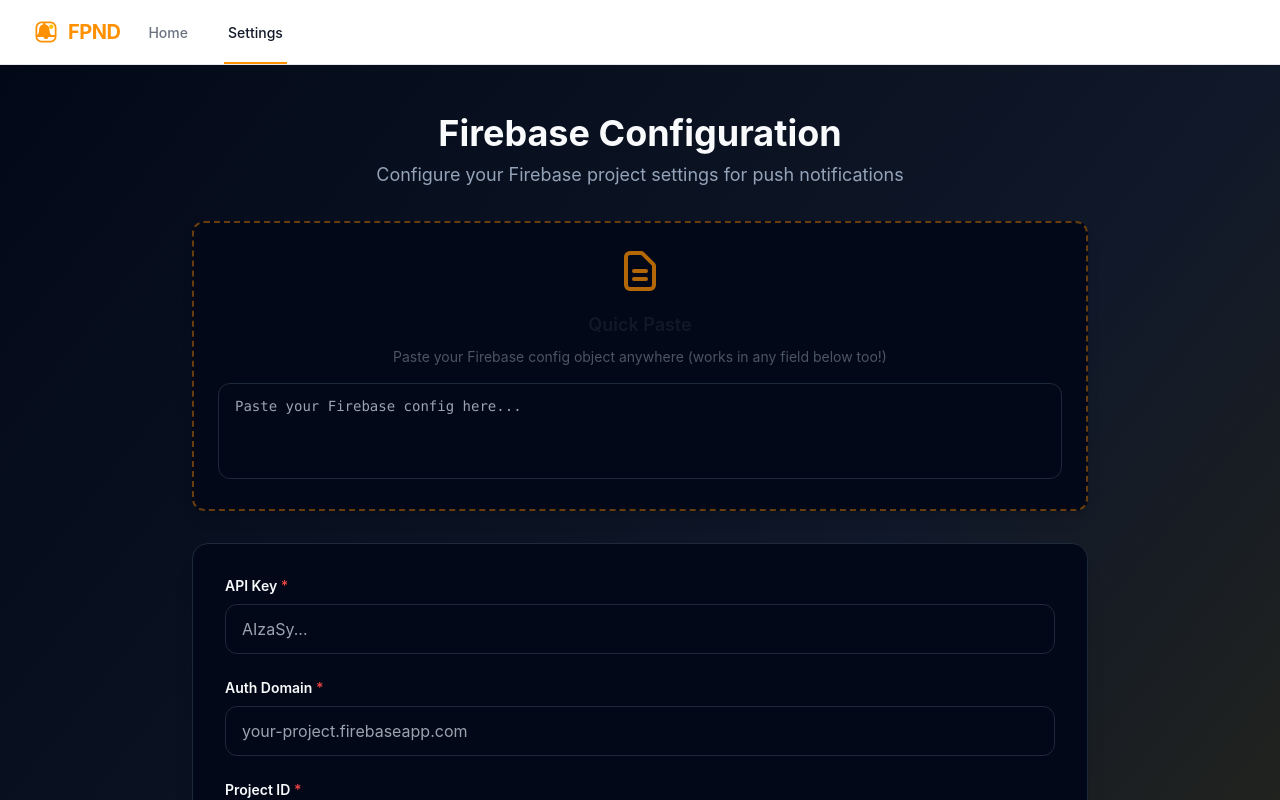
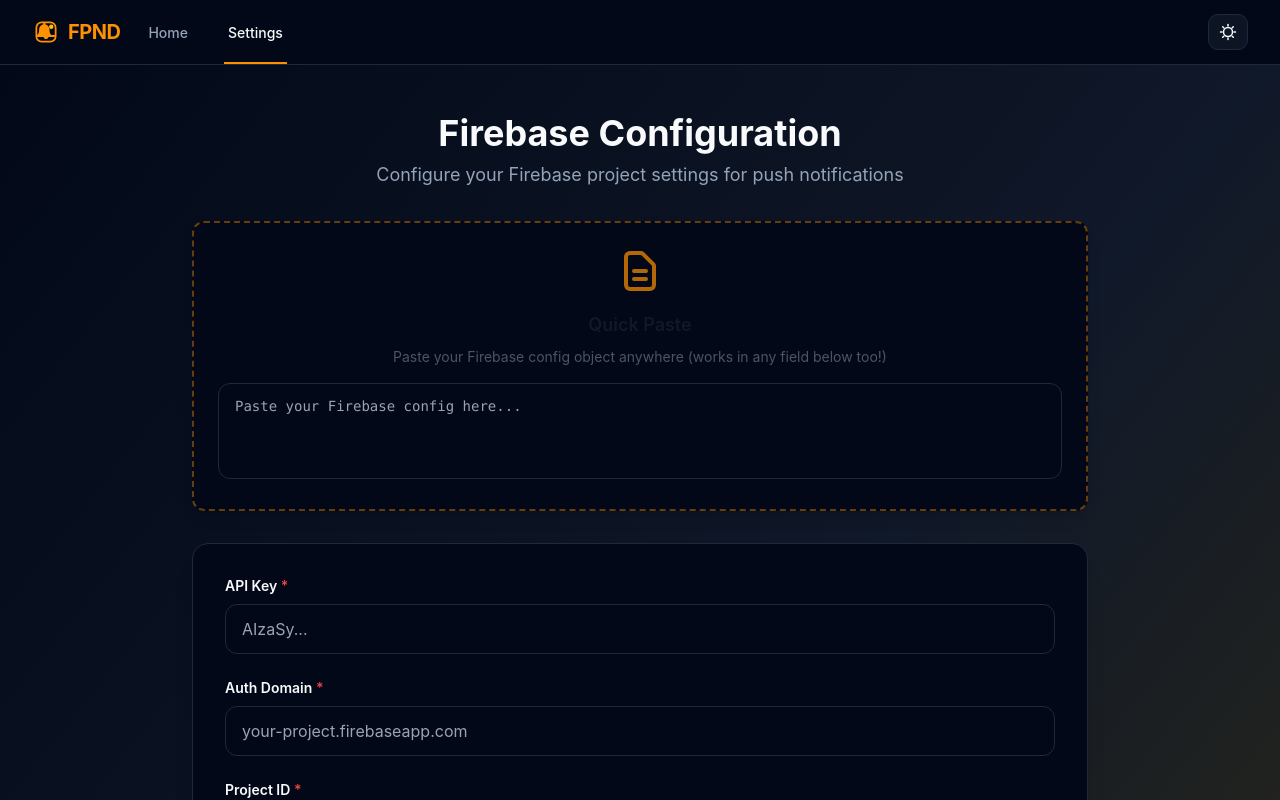
Before and after one commit to sannlynnhtun-coding/nextjs-firebase-push-notification, a Next.js app: page /settings in a window 1280 px wide. Shown: the top 800 px of the page. Built offline with nearby package versions, Linux system fonts and the light colour scheme.

Commit message:
feat: implement theme toggle functionality and update PushNotificationLayout for dark mode support; enhance document structure for theme persistence

```diff
--- a/components/PushNotificationLayout.js
+++ b/components/PushNotificationLayout.js
@@ -9,10 +9,38 @@
   const router = useRouter();
   const [token, setToken] = useState(null);
   const [hasConfig, setHasConfig] = useState(false);
+  const [isDark, setIsDark] = useState(true);
 
   useEffect(() => {
     checkConfigAndInit();
   }, []);
+
+  useEffect(() => {
+    try {
+      const stored = window.localStorage.getItem("theme");
+      const root = document.documentElement;
+
+      if (stored === "light") root.classList.remove("dark");
+      else root.classList.add("dark");
+
+      setIsDark(root.classList.contains("dark"));
+    } catch {
+      // ignore
+    }
+  }, []);
+
+  const toggleTheme = () => {
+    const root = document.documentElement;
+    const nextIsDark = !root.classList.contains("dark");
+    root.classList.toggle("dark", nextIsDark);
+    setIsDark(nextIsDark);
+
+    try {
+      window.localStorage.setItem("theme", nextIsDark ? "dark" : "light");
+    } catch {
+      // ignore
+    }
+  };
 
   const sendConfigToServiceWorker = async (config) => {
     if ("serviceWorker" in navigator) {
@@ -208,7 +236,7 @@
 
   return (
     <div className="min-h-screen flex flex-col">
-      <nav className="bg-white shadow-sm border-b border-gray-200">
+      <nav className="bg-background shadow-sm border-b border-border">
         <div className="max-w-7xl mx-auto px-4 sm:px-6 lg:px-8">
           <div className="flex justify-between h-16">
             <div className="flex">
@@ -221,18 +249,56 @@
                 </Link>
               </div>
               <div className="hidden sm:ml-6 sm:flex sm:space-x-8">
-                <Link href="/" className={`inline-flex items-center px-1 pt-1 border-b-2 text-sm font-medium ${router.pathname === '/' ? 'border-primary text-gray-900' : 'border-transparent text-gray-500 hover:border-gray-300 hover:text-gray-700'}`}>
+                <Link href="/" className={`inline-flex items-center px-1 pt-1 border-b-2 text-sm font-medium ${router.pathname === '/' ? 'border-primary text-foreground' : 'border-transparent text-muted-foreground hover:border-border hover:text-foreground'}`}>
                   Home
                 </Link>
-                <Link href="/settings" className={`inline-flex items-center px-1 pt-1 border-b-2 text-sm font-medium ${router.pathname === '/settings' ? 'border-primary text-gray-900' : 'border-transparent text-gray-500 hover:border-gray-300 hover:text-gray-700'}`}>
+                <Link href="/settings" className={`inline-flex items-center px-1 pt-1 border-b-2 text-sm font-medium ${router.pathname === '/settings' ? 'border-primary text-foreground' : 'border-transparent text-muted-foreground hover:border-border hover:text-foreground'}`}>
                   Settings
                 </Link>
               </div>
             </div>
-            <div className="flex items-center sm:hidden">
-              <div className="space-x-4">
-                <Link href="/" className="text-gray-500 hover:text-gray-700">Home</Link>
-                <Link href="/settings" className="text-gray-500 hover:text-gray-700">Settings</Link>
+            <div className="flex items-center gap-3">
+              <button
+                type="button"
+                onClick={toggleTheme}
+                className="inline-flex items-center justify-center rounded-md border border-border bg-muted/40 hover:bg-muted px-2.5 py-2 text-sm font-medium text-foreground transition-colors"
+                aria-label={isDark ? "Switch to light theme" : "Switch to dark theme"}
+                title={isDark ? "Light mode" : "Dark mode"}
+              >
+                {isDark ? (
+                  <svg width="18" height="18" viewBox="0 0 24 24" fill="none" aria-hidden="true">
+                    <path
+                      d="M12 18a6 6 0 1 0 0-12 6 6 0 0 0 0 12Z"
+                      stroke="currentColor"
+                      strokeWidth="2"
+                      strokeLinecap="round"
+                      strokeLinejoin="round"
+                    />
+                    <path d="M12 2v2" stroke="currentColor" strokeWidth="2" strokeLinecap="round" />
+                    <path d="M12 20v2" stroke="currentColor" strokeWidth="2" strokeLinecap="round" />
+                    <path d="M4.93 4.93l1.41 1.41" stroke="currentColor" strokeWidth="2" strokeLinecap="round" />
+                    <path d="M17.66 17.66l1.41 1.41" stroke="currentColor" strokeWidth="2" strokeLinecap="round" />
+                    <path d="M2 12h2" stroke="currentColor" strokeWidth="2" strokeLinecap="round" />
+                    <path d="M20 12h2" stroke="currentColor" strokeWidth="2" strokeLinecap="round" />
+                    <path d="M4.93 19.07l1.41-1.41" stroke="currentColor" strokeWidth="2" strokeLinecap="round" />
+                    <path d="M17.66 6.34l1.41-1.41" stroke="currentColor" strokeWidth="2" strokeLinecap="round" />
+                  </svg>
+                ) : (
+                  <svg width="18" height="18" viewBox="0 0 24 24" fill="none" aria-hidden="true">
+                    <path
+                      d="M21 12.8A8.5 8.5 0 1 1 11.2 3a6.5 6.5 0 0 0 9.8 9.8Z"
+                      stroke="currentColor"
+                      strokeWidth="2"
+                      strokeLinecap="round"
+                      strokeLinejoin="round"
+                    />
+                  </svg>
+                )}
+              </button>
+
+              <div className="sm:hidden space-x-4">
+                <Link href="/" className="text-muted-foreground hover:text-foreground">Home</Link>
+                <Link href="/settings" className="text-muted-foreground hover:text-foreground">Settings</Link>
               </div>
             </div>
           </div>
--- a/pages/_document.js
+++ b/pages/_document.js
@@ -3,7 +3,13 @@
 export default function Document() {
   return (
     <Html lang="en" className="dark">
-      <Head />
+      <Head>
+        <script
+          dangerouslySetInnerHTML={{
+            __html: `(function(){try{var t=localStorage.getItem('theme');var r=document.documentElement;if(t==='light'){r.classList.remove('dark');}else if(t==='dark'){r.classList.add('dark');}}catch(e){}})();`,
+          }}
+        />
+      </Head>
       <body>
         <Main />
         <NextScript />
```
